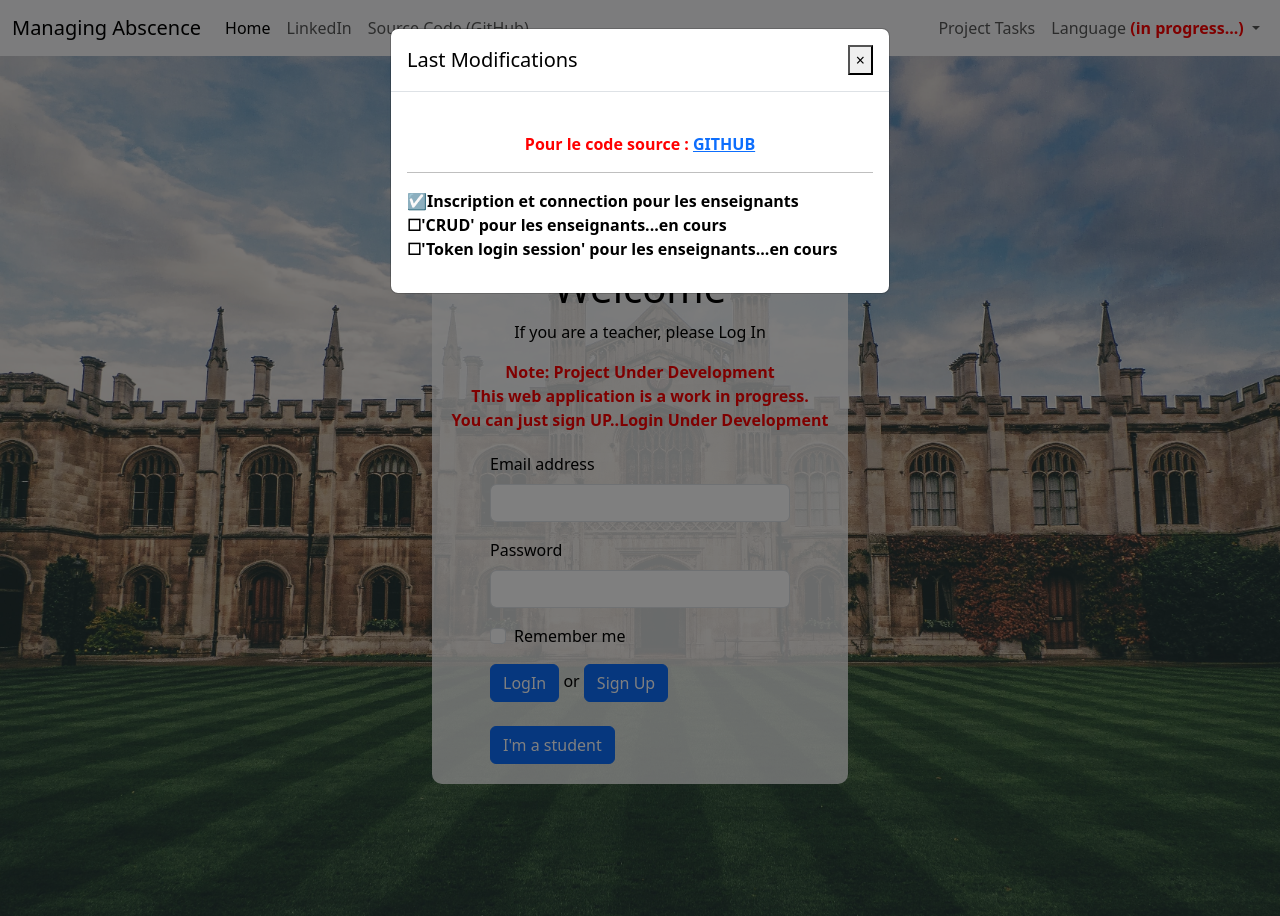
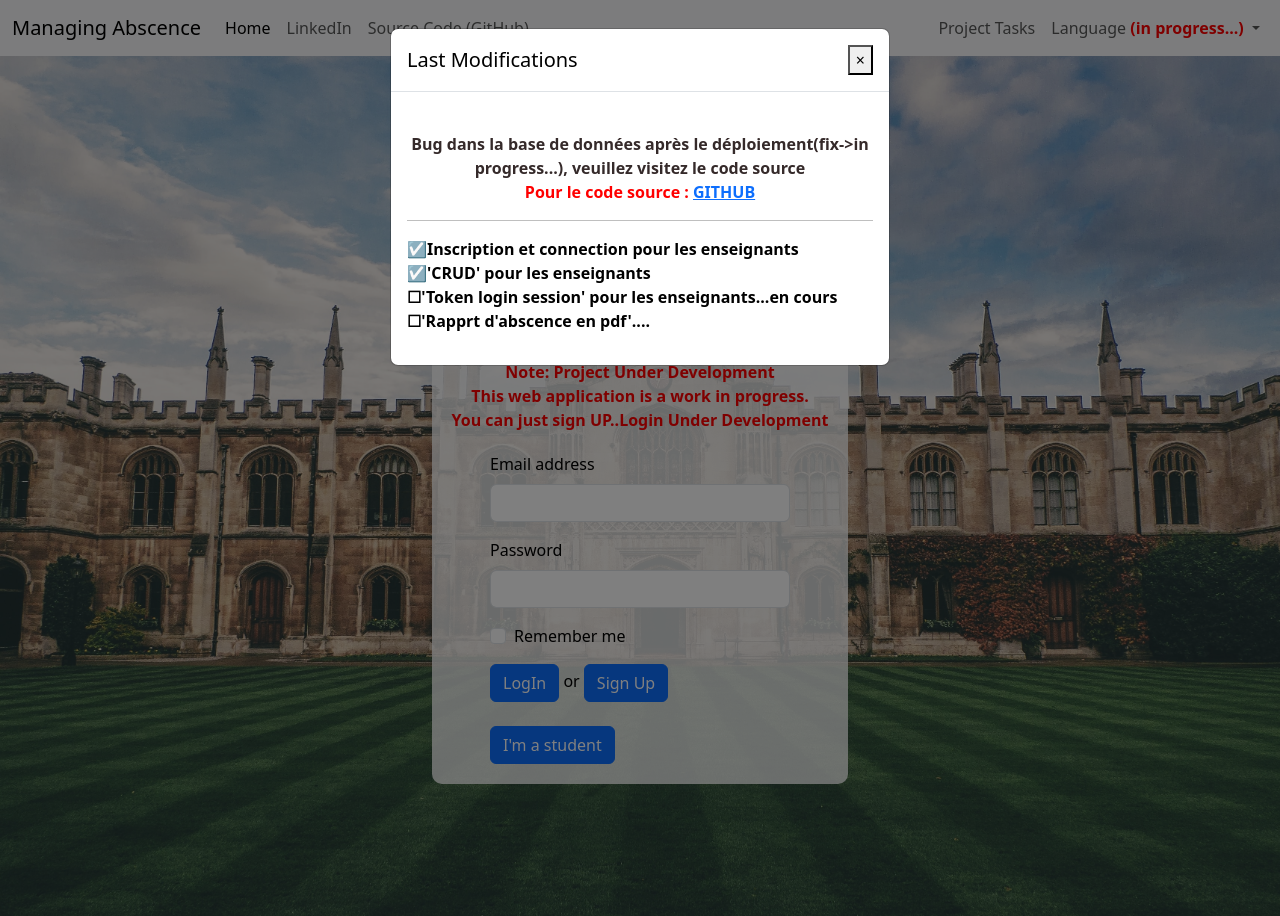
Before and after one commit to AbdessamadTzn/Flask-Project, a Flask app: page / in a window 1280 px wide. Run offline with Flask 3, Linux system fonts and the light colour scheme; some libraries are stand-ins or nearby versions.

Commit message:
Up to date home paage with modifications

```diff
--- a/templates/home.html
+++ b/templates/home.html
@@ -131,6 +131,8 @@
                                 <br>
                                 <b style="color: red"
                                 >
+                                <b style="color: rgb(53, 42, 42)">Bug dans la base de données après le déploiement(fix->in progress...), veuillez visitez le code source</b>
+                                <br>
                                 Pour le code source : <a href="https://github.com/AbdessamadTzn/Flask-Project/" target="_blank">GITHUB</a>
                                 </b>
                             </p>
@@ -138,8 +140,9 @@
                             <p style="color: black">
                                 <hr style="color: black" />
                                 <b style="color: black">&#9745;Inscription et connection pour les enseignants</b><br />
-                                <b style="color: black">&#9744;'CRUD' pour les enseignants...en cours</b><br />
+                                <b style="color: black">&#9745;'CRUD' pour les enseignants</b><br />
                                 <b style="color: black">&#9744;'Token login session' pour les enseignants...en cours</b><br />
+                                <b style="color: black">&#9744;'Rapprt d'abscence en pdf'....</b><br />
                             </p>
                         </div>
 
```
